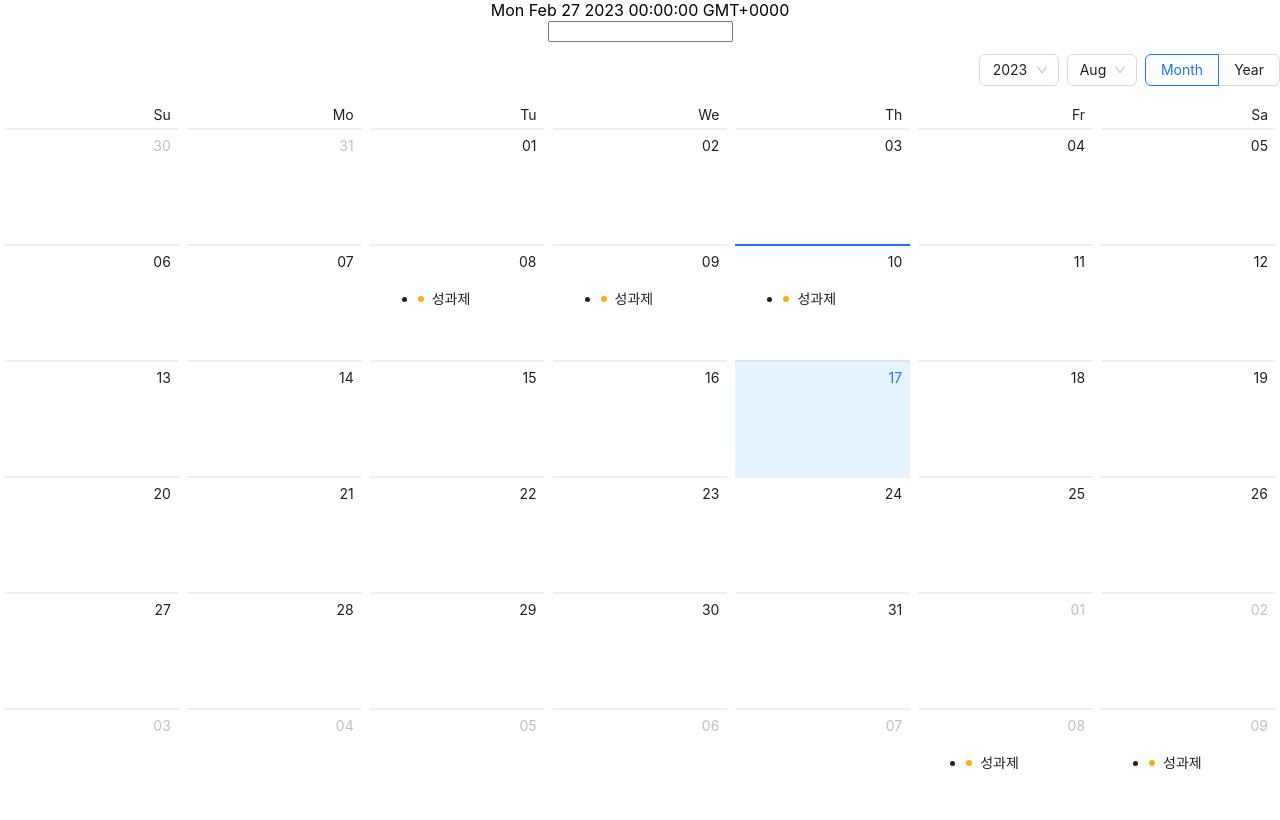
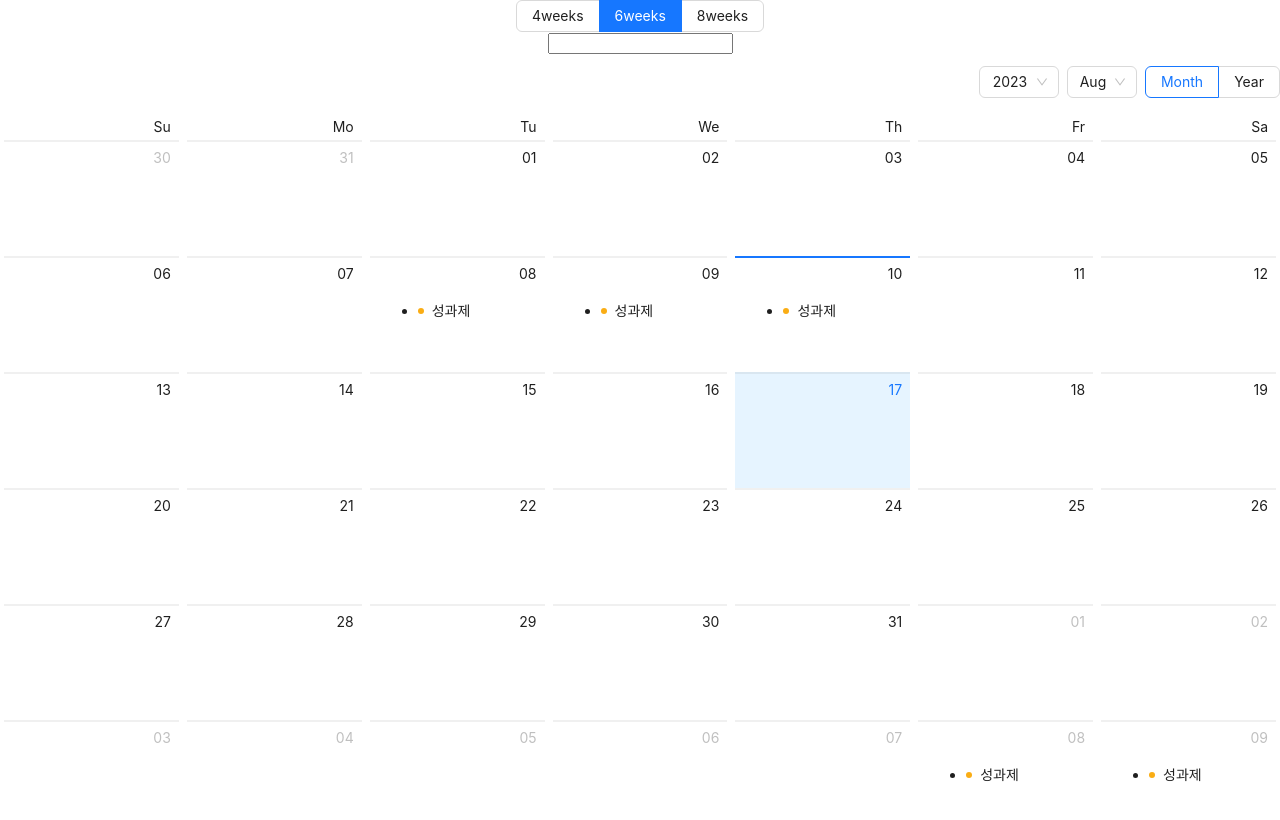
Before and after one commit to albert-yim/rokaf_calendar, a React (Create React App) app: page / in a window 1280 px wide. Shown: the top 820 px of the page. Built offline with nearby package versions, Linux system fonts and the light colour scheme.

Commit message:
Add RegularVacationRadioButton

```diff
--- a/src/App.tsx
+++ b/src/App.tsx
@@ -1,17 +1,24 @@
-import React from "react";
+import React, { useState } from "react";
 import axios from "axios";
 import moment from "moment";
 import "./App.css";
 import ROKAFCalendar from "./components/ROKAFCalendar";
+import RegularVacationRadioButton from "./components/RegularVacationRadioButton";
+import { RegularVacationKey } from "./types";
 
 export default function App() {
+  const [regularVacation, setRegularVacataion] =
+    useState<RegularVacationKey>("6weeks");
   return (
     <div className="App">
-      <span>{calFirstDate(846)}</span>
+      <RegularVacationRadioButton
+        regularVacation={regularVacation}
+        setRegularVacation={setRegularVacataion}
+      />
       <div /* className={styles.header} */>
         <input />
+        <ROKAFCalendar />
       </div>
-      <ROKAFCalendar />
     </div>
   );
 }
--- a/src/components/ROKAFCalendar.tsx
+++ b/src/components/ROKAFCalendar.tsx
@@ -13,7 +13,7 @@ export default function ROKAFCalendar(props: ROKAFCalendarType) {
     let listData;
     switch (value.date()) {
       case 8:
-        console.log(value);
+        // console.log(value);
         listData = [
           { type: "warning", content: "성과제" },
           // { type: "success", content: "This is usual event." },
--- /dev/null
+++ b/src/components/RegularVacationRadioButton.tsx
@@ -0,0 +1,36 @@
+import React from "react";
+import { Radio, RadioChangeEvent } from "antd";
+import { RegularVacationKey, REGULAR_VACATION } from "../types";
+
+type RegularVacationRadioButtonType = {
+  regularVacation: RegularVacationKey;
+  setRegularVacation: (type: RegularVacationKey) => void;
+};
+
+/*
+ * The component that the radio button
+ * to show Regular vacation period
+ * and user can select the vacation period
+ */
+export default function RegularVacationRadioButton({
+  regularVacation,
+  setRegularVacation,
+}: RegularVacationRadioButtonType) {
+  const options = Object.entries(REGULAR_VACATION).map(([cycle, period]) => ({
+    label: cycle,
+    value: cycle,
+  }));
+  const onChange = (e: RadioChangeEvent) => {
+    setRegularVacation(e.target.value);
+  };
+  return (
+    <Radio.Group
+      options={options}
+      value={regularVacation}
+      onChange={onChange}
+      optionType={"button"}
+      buttonStyle={"solid"}
+      defaultValue={"6weeks"}
+    />
+  );
+}
--- a/src/types/RegularVacation.ts
+++ b/src/types/RegularVacation.ts
@@ -3,3 +3,5 @@ export const REGULAR_VACATION = {
   "6weeks": 3,
   "8weeks": 4,
 };
+
+export type RegularVacationKey = keyof typeof REGULAR_VACATION;
--- /dev/null
+++ b/src/types/index.ts
@@ -0,0 +1,3 @@
+export * from "./RegularVacation";
+export * from "./VacationColor";
+export * from "./VacationType";
```
